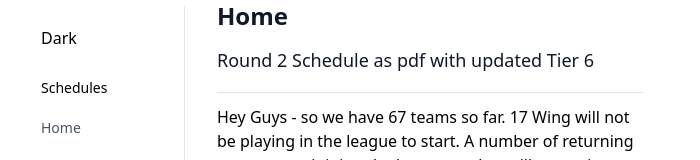
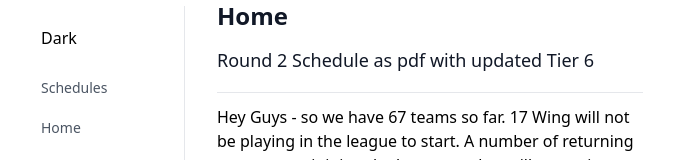
Before and after one commit to AdamMinaker/wmvl, a Next.js app: page / in a window 1280 px wide. Shown: the part 170-330 px from the top of the page, without its empty margins (290-990 px from the left). Built offline with nearby package versions, Linux system fonts and the light colour scheme.

Commit message:
Fix dropdown styling on desktop

```diff
--- a/components/Dropdown.tsx
+++ b/components/Dropdown.tsx
@@ -23,7 +23,7 @@ function classNames(...classes: any) {
 export default function Example({ title, mobile }: DropdownProps) {
   const buttonClassName = mobile
     ? 'text-gray-600 hover:bg-gray-50 hover:text-gray-900 group flex items-center px-2 py-2 text-base font-medium rounded-md dark:text-[#aea79d] dark:hover:bg-[#1a1d1e] dark:hover:text-[#d8d4cf] w-full'
-    : 'group flex items-center px-2 py-2 text-sm font-medium rounded-md dark:text-[#aea79d] dark:hover:bg-[#1a1d1e] dark:hover:text-[#d8d4cf] w-full'
+    : 'text-gray-600 hover:bg-gray-50 hover:text-gray-900 group flex items-center px-2 py-2 text-sm font-medium rounded-md dark:text-[#aea79d] dark:hover:bg-[#1a1d1e] dark:hover:text-[#d8d4cf] w-full'
 
   return (
     <Menu as='div' className='relative inline-block text-left w-full'>
```
